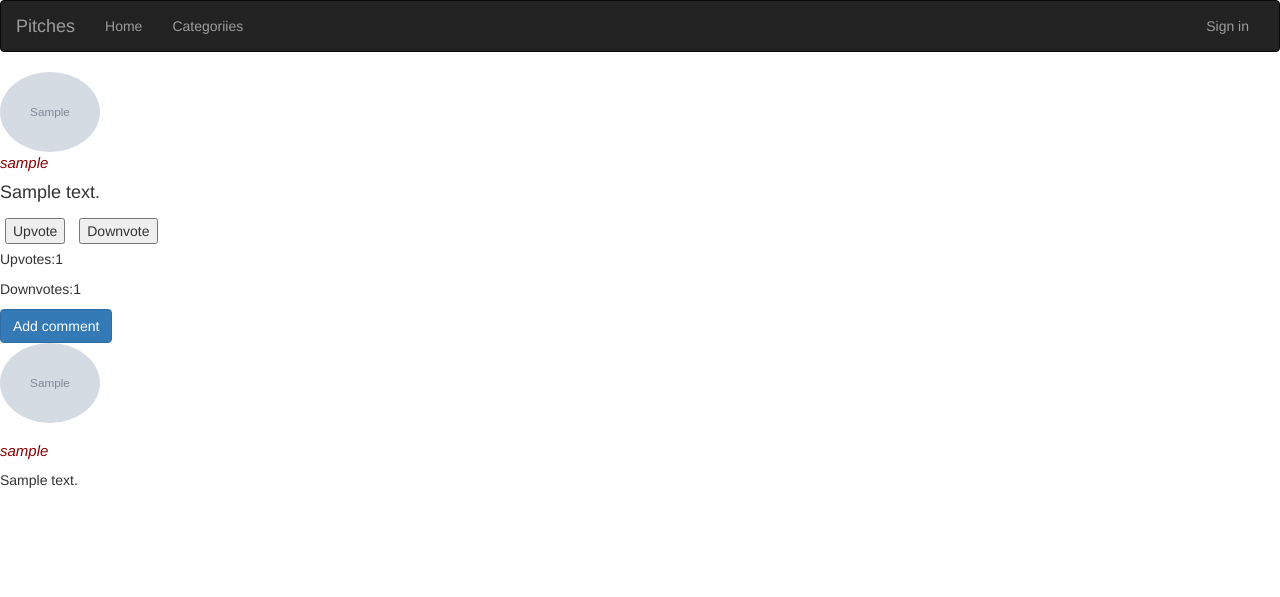
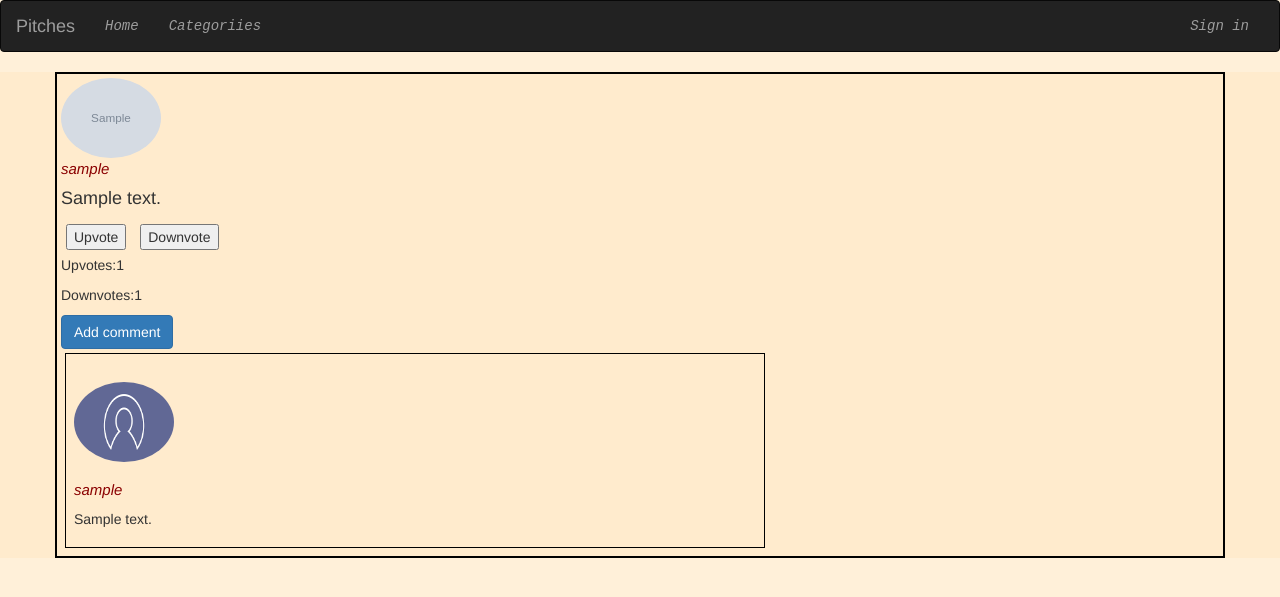
Before and after one commit to Anabella1109/THE-PITCH, a Flask app: template app/templates/pitch.html in a window 1280 px wide. Shown: the top 597 px of the page. Run offline with Flask 2, Linux system fonts and the light colour scheme; tables that the repository leaves empty hold one stand-in row (values such as "Sample post"); the template is opened without the code that fills it: values that come from a table or form of the project are taken from there, most other values are stand-ins (such as "Sample title", 1, 10 or a date in 2020); grey boxes marked "Sample" are stand-in pictures; some libraries are stand-ins or nearby versions.

Commit message:
style navigation bar

```diff
--- a/app/static/css/index.css
+++ b/app/static/css/index.css
@@ -31,3 +31,44 @@ button{
   font-style: italic;
   color: darkred;
 }
+
+.block{
+  background-color: blanchedalmond;
+}
+
+.hh{
+  border:2px solid black;
+  padding:4px;
+}
+
+.kk{
+  border:1px solid black;
+  padding:8px;
+  width: 700px;
+  margin: 4px;
+}
+
+.rr{
+  border-bottom: 2px solid black;
+  padding-bottom: 4px;
+  margin-bottom: 4px;
+
+}
+
+body{
+  background-color: rgb(255, 240, 217);
+}
+h2{
+  background-color: black;
+  color:rgb(163, 163, 163);
+  height:100px;
+  text-align: center;
+  padding-top: 20px;
+  font-family: -apple-system, BlinkMacSystemFont, 'Segoe UI', Roboto, Oxygen, Ubuntu, Cantarell, 'Open Sans', 'Helvetica Neue', sans-serif;
+}
+
+li>a{
+  font-family: 'Courier New', Courier, monospace;
+  font-style: oblique;
+  color: rgb(21, 21, 117);
+}
--- a/app/templates/macros.html
+++ b/app/templates/macros.html
@@ -3,18 +3,18 @@
 
 {% for pitch in pitches %}
    {% if pitch.user.profile_pic_path %}
-   <div class="container">
-    <img src="{{pitch.user.profile_pic_path}}" alt="Display image" height='50' width='50'>
+   <div class="container rr">
+    <img src="static/photos/no_dp.png" alt="Display image" height='50' width='50'>
     <p class="username">{{pitch.user.username}}</p>
 
-  <a href="/pitch/{{pitch.id}}" class='pitch'>{{pitch.content}}</a><br>
+  <a href="/pitch/{{pitch.id}}" class='pitch col-md-6'>{{pitch.content}}</a><br>
   <button href="">Upvote</button>
   <button>Downvote</button>
 
    <a href="/new/comment/{{pitch.id}}" class="btn btn-primary">Add comment</a>
   </div>
   {%else %}
-  <div class="container">
+  <div class="container rr">
    <img src="static/photos/no_dp.png" alt="">
    <p class="name">{{pitch.user.username}}</p>
    <a href="/pitch/{{pitch.id}}" class='pitch'>{{pitch.content}}</a><br>
@@ -31,15 +31,19 @@
 {% macro displayComments(comments) %}
 {% for comment in comments %}
 {% if comment.user.profile_pic_path %}
+<div class="container kk">
 <br>
-<img src="{{ comment.user.profile_pic_path }}" alt="Display image" height='50' width='50'>
+<img src="static/photos/no_dp.png" alt="Display image" height='50' width='50'>
 <h3 class="name">{{comment.user.username}}</h3>
   <p>{{comment.content}}</p>
+</div>
   {%else%}
+  <div class="container kk">
   <img src="static/photos/no_dp.png" alt="Display image" height='50' width='50'>
   <h3 class="name">{{comment.user.username}}</h3>
 
     <p>{{comment.content}}</p>
+    </div>
 
 
 {%endif%}
--- a/app/templates/pitch.html
+++ b/app/templates/pitch.html
@@ -17,8 +17,10 @@
         {% endif %}
 
     {%block content %}
+    <div class="block">
 
      {% if pitch.user.profile_pic_path %}
+     <div class="container hh">
 
     <img src="{{ pitch.user.profile_pic_path }}" alt="Display image" height='50'>
     <p class='name'>{{pitch.user.username}}</p>
@@ -30,18 +32,20 @@
   <p>Downvotes:{{pitch.downvotes}}</p>
   <a href="/new/comment/{{pitch.id}}" class="btn btn-primary">Add comment</a>
     {{macro.displayComments(comments)}}
+     </div>
 
     {%else %}
+    <div class="container hh">
     <img src="static/photos/no_dp.png" alt="">
     <p class="name">{{pitch.user.username}}</p>
     <h4>{{pitch.content}}</h4>
     <p>Upvotes:{{pitch.upvotes}}</p>
   <p>Downvotes:{{pitch.downvotes}}</p>
-    <button class="btn btn-urgent">Upvote</button>
+    <button >Upvote</button>
     <button>Downvote</button>
     <a href="/new/comment/{{pitch.id}}" class="btn btn-primary">Add comment</a>
     {{macro.displayComments(comments)}}
-
+</div>
     {%endif%}
-
+    </div>
    {%endblock %}
```
